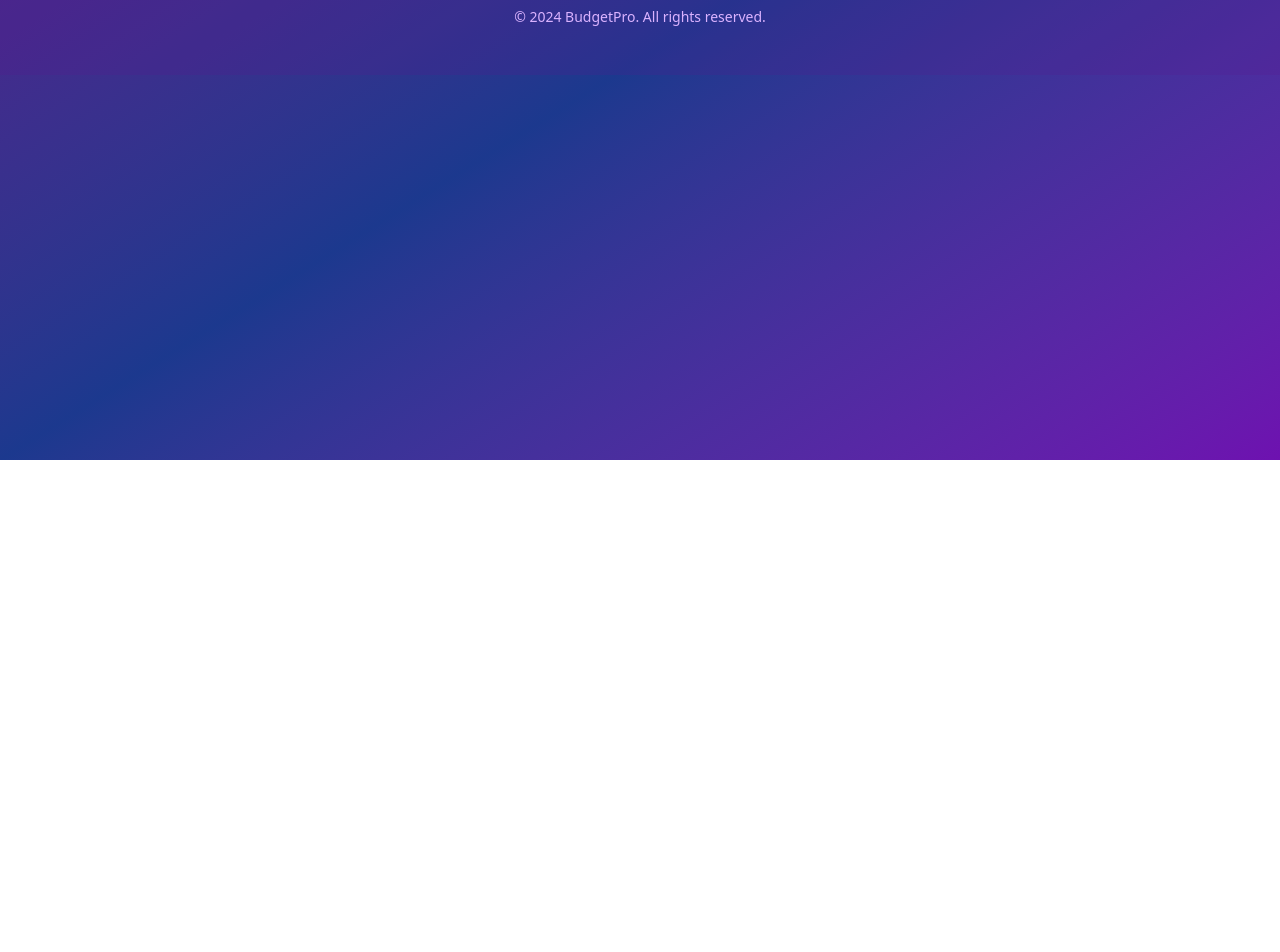
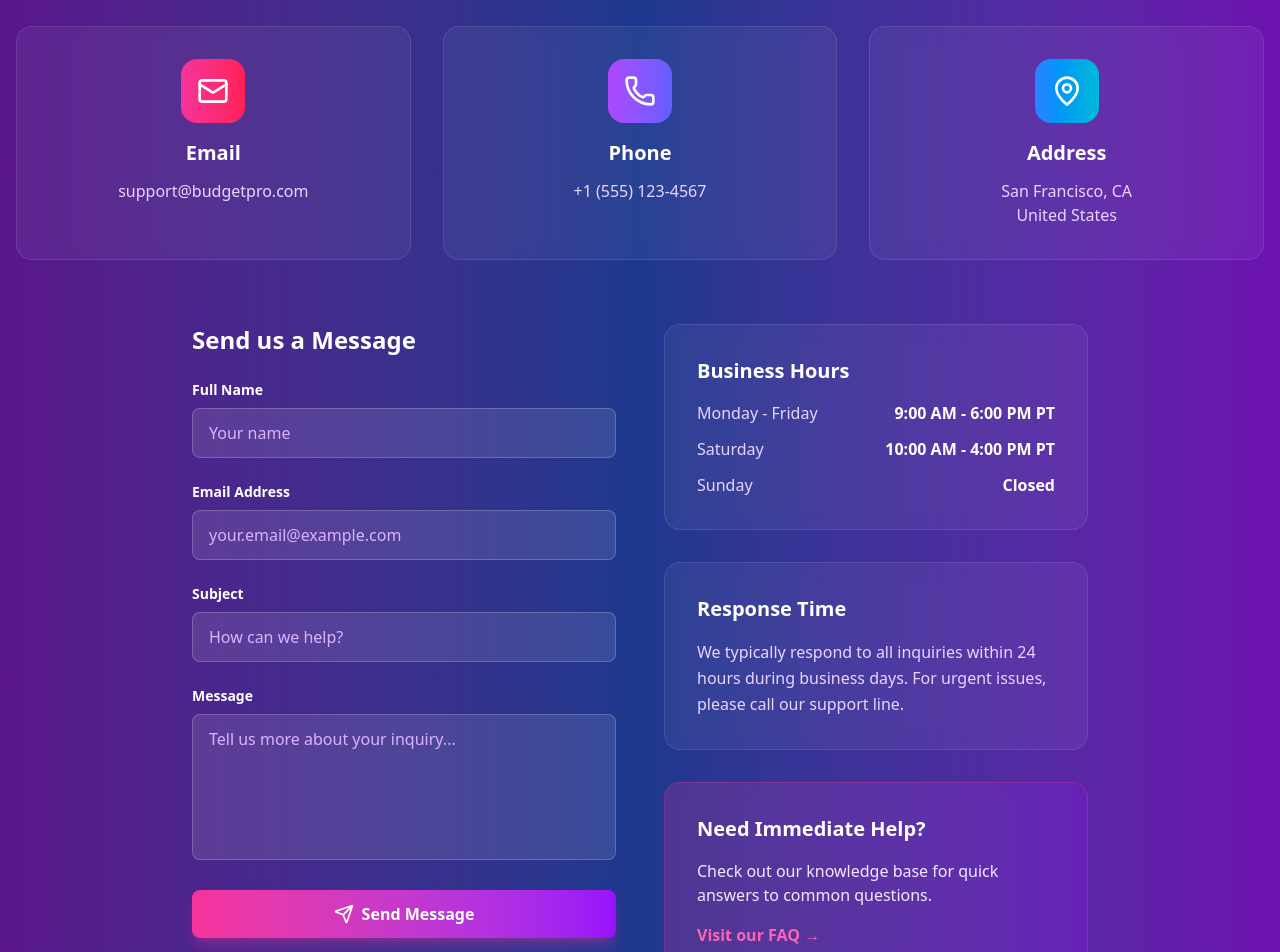
Before and after one commit to rezaul01101/budget-manager-with-ai, a React (Vite) app in the folder budget-manager-client/: page /contact in a window 1280 px wide. Shown: the part 340-1292 px from the top of the page. Before the commit the page ends 800 px from the top, so only its background shows below. Built offline with nearby package versions, Linux system fonts and the light colour scheme.

Commit message:
contact page design added

```diff
--- /dev/null
+++ b/budget-manager-client/src/pages/Contact/Contact.tsx
@@ -0,0 +1,167 @@
+import { Mail, Phone, MapPin, Send } from 'lucide-react';
+import { useState } from 'react';
+
+function Contact() {
+  const [formData, setFormData] = useState({
+    name: '',
+    email: '',
+    subject: '',
+    message: ''
+  });
+
+  const handleChange = (e: React.ChangeEvent<HTMLInputElement | HTMLTextAreaElement>) => {
+    const { name, value } = e.target;
+    setFormData(prev => ({ ...prev, [name]: value }));
+  };
+
+  const handleSubmit = (e: React.FormEvent) => {
+    e.preventDefault();
+    console.log('Form submitted:', formData);
+    setFormData({ name: '', email: '', subject: '', message: '' });
+  };
+
+  return (
+    <div className="min-h-screen bg-linear-to-r from-purple-900 via-blue-900 to-purple-800 text-white">
+      <div className="container mx-auto max-w-7xl px-4 py-20">
+        <div className="max-w-3xl mx-auto text-center mb-16">
+          <h1 className="text-5xl lg:text-6xl font-bold mb-6">Get In Touch</h1>
+          <p className="text-xl text-purple-200 leading-relaxed">
+            Have questions? We'd love to hear from you. Send us a message and we'll respond as soon as possible.
+          </p>
+        </div>
+
+        <div className="grid lg:grid-cols-3 gap-8 mb-16">
+          <div className="bg-white/5 backdrop-blur-sm rounded-2xl p-8 border border-white/10 hover:border-pink-500/30 transition-all duration-300 text-center">
+            <div className="w-16 h-16 bg-linear-to-r from-pink-500 to-rose-500 rounded-2xl flex items-center justify-center mx-auto mb-4">
+              <Mail className="w-8 h-8 text-white" />
+            </div>
+            <h3 className="text-xl font-bold mb-3">Email</h3>
+            <p className="text-purple-200 break-all">support@budgetpro.com</p>
+          </div>
+
+          <div className="bg-white/5 backdrop-blur-sm rounded-2xl p-8 border border-white/10 hover:border-pink-500/30 transition-all duration-300 text-center">
+            <div className="w-16 h-16 bg-linear-to-r from-purple-500 to-indigo-500 rounded-2xl flex items-center justify-center mx-auto mb-4">
+              <Phone className="w-8 h-8 text-white" />
+            </div>
+            <h3 className="text-xl font-bold mb-3">Phone</h3>
+            <p className="text-purple-200">+1 (555) 123-4567</p>
+          </div>
+
+          <div className="bg-white/5 backdrop-blur-sm rounded-2xl p-8 border border-white/10 hover:border-pink-500/30 transition-all duration-300 text-center">
+            <div className="w-16 h-16 bg-linear-to-r from-blue-500 to-cyan-500 rounded-2xl flex items-center justify-center mx-auto mb-4">
+              <MapPin className="w-8 h-8 text-white" />
+            </div>
+            <h3 className="text-xl font-bold mb-3">Address</h3>
+            <p className="text-purple-200">San Francisco, CA<br />United States</p>
+          </div>
+        </div>
+
+        <div className="grid lg:grid-cols-2 gap-12 max-w-4xl mx-auto">
+          <div>
+            <h2 className="text-2xl font-bold mb-6">Send us a Message</h2>
+            <form onSubmit={handleSubmit} className="space-y-6">
+              <div>
+                <label className="block text-sm font-semibold mb-2">Full Name</label>
+                <input
+                  type="text"
+                  name="name"
+                  value={formData.name}
+                  onChange={handleChange}
+                  required
+                  className="w-full px-4 py-3 bg-white/10 border border-white/20 rounded-lg text-white placeholder-purple-300 focus:outline-none focus:border-pink-500/50 focus:bg-white/15 transition-all"
+                  placeholder="Your name"
+                />
+              </div>
+
+              <div>
+                <label className="block text-sm font-semibold mb-2">Email Address</label>
+                <input
+                  type="email"
+                  name="email"
+                  value={formData.email}
+                  onChange={handleChange}
+                  required
+                  className="w-full px-4 py-3 bg-white/10 border border-white/20 rounded-lg text-white placeholder-purple-300 focus:outline-none focus:border-pink-500/50 focus:bg-white/15 transition-all"
+                  placeholder="your.email@example.com"
+                />
+              </div>
+
+              <div>
+                <label className="block text-sm font-semibold mb-2">Subject</label>
+                <input
+                  type="text"
+                  name="subject"
+                  value={formData.subject}
+                  onChange={handleChange}
+                  required
+                  className="w-full px-4 py-3 bg-white/10 border border-white/20 rounded-lg text-white placeholder-purple-300 focus:outline-none focus:border-pink-500/50 focus:bg-white/15 transition-all"
+                  placeholder="How can we help?"
+                />
+              </div>
+
+              <div>
+                <label className="block text-sm font-semibold mb-2">Message</label>
+                <textarea
+                  name="message"
+                  value={formData.message}
+                  onChange={handleChange}
+                  required
+                  rows={5}
+                  className="w-full px-4 py-3 bg-white/10 border border-white/20 rounded-lg text-white placeholder-purple-300 focus:outline-none focus:border-pink-500/50 focus:bg-white/15 transition-all resize-none"
+                  placeholder="Tell us more about your inquiry..."
+                ></textarea>
+              </div>
+
+              <button
+                type="submit"
+                className="w-full px-6 py-3 bg-linear-to-r from-pink-500 to-purple-600 rounded-lg font-semibold text-white shadow-lg shadow-pink-500/30 hover:shadow-pink-500/50 transition-all duration-300 hover:scale-105 flex items-center justify-center gap-2"
+              >
+                <Send className="w-5 h-5" />
+                Send Message
+              </button>
+            </form>
+          </div>
+
+          <div className="space-y-8">
+            <div className="bg-white/5 backdrop-blur-sm rounded-2xl p-8 border border-white/10">
+              <h3 className="text-xl font-bold mb-4">Business Hours</h3>
+              <div className="space-y-3">
+                <div className="flex justify-between">
+                  <span className="text-purple-200">Monday - Friday</span>
+                  <span className="font-semibold">9:00 AM - 6:00 PM PT</span>
+                </div>
+                <div className="flex justify-between">
+                  <span className="text-purple-200">Saturday</span>
+                  <span className="font-semibold">10:00 AM - 4:00 PM PT</span>
+                </div>
+                <div className="flex justify-between">
+                  <span className="text-purple-200">Sunday</span>
+                  <span className="font-semibold">Closed</span>
+                </div>
+              </div>
+            </div>
+
+            <div className="bg-white/5 backdrop-blur-sm rounded-2xl p-8 border border-white/10">
+              <h3 className="text-xl font-bold mb-4">Response Time</h3>
+              <p className="text-purple-200 leading-relaxed">
+                We typically respond to all inquiries within 24 hours during business days. For urgent issues, please call our support line.
+              </p>
+            </div>
+
+            <div className="bg-linear-to-r from-pink-500/20 to-purple-600/20 backdrop-blur-sm rounded-2xl p-8 border border-pink-500/30">
+              <h3 className="text-xl font-bold mb-4">Need Immediate Help?</h3>
+              <p className="text-purple-100 mb-4">
+                Check out our knowledge base for quick answers to common questions.
+              </p>
+              <a href="/faq" className="text-pink-400 hover:text-pink-300 font-semibold transition-colors">
+                Visit our FAQ →
+              </a>
+            </div>
+          </div>
+        </div>
+      </div>
+    </div>
+  );
+}
+
+export default Contact;
```
Also changed, not shown: budget-manager-client/src/App.tsx (+4 -3 lines).
